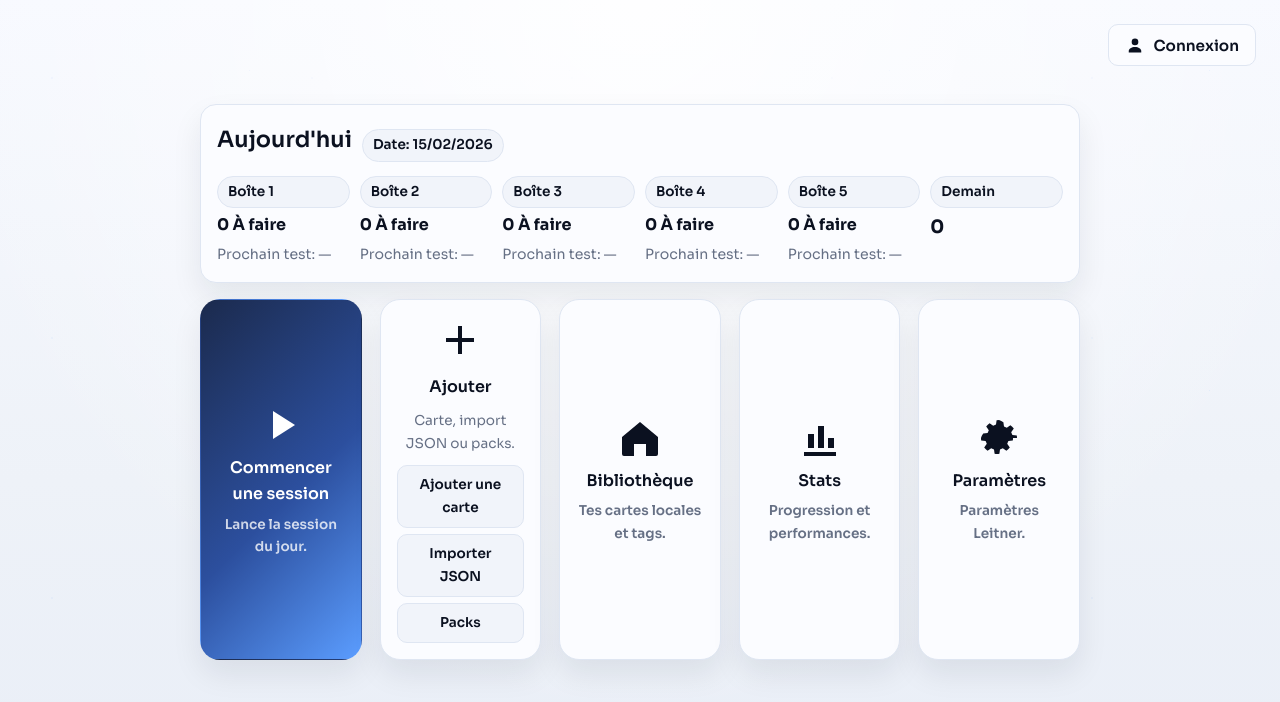
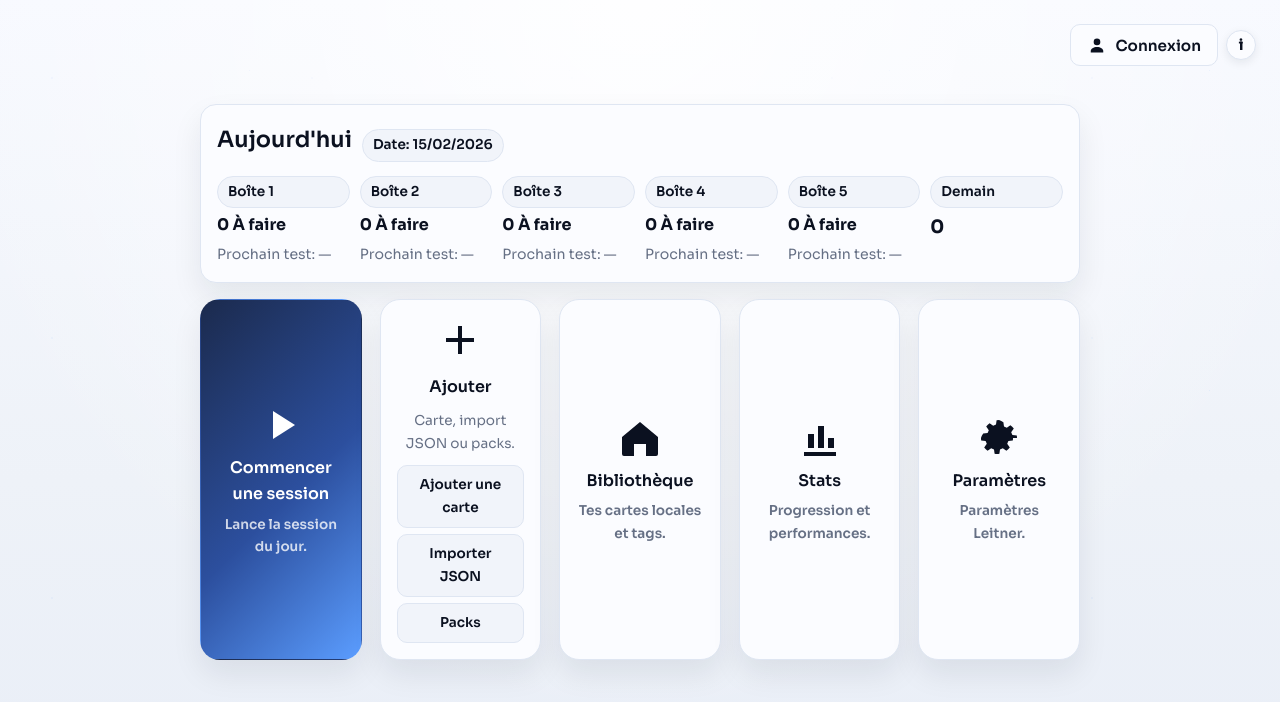
Before and after one commit to V0latix/Flashcards, a React (Vite) app: page / in a window 1280 px wide. Shown: the top 702 px of the page. Built offline with nearby package versions, Linux system fonts and the light colour scheme; no server answers; the database is empty.

Commit message:
Bouton info

```diff
--- a/src/components/AppShell.tsx
+++ b/src/components/AppShell.tsx
@@ -3,6 +3,7 @@ import { Link, useLocation } from 'react-router-dom'
 import AuthButton from '../auth/AuthButton'
 import { ChartIcon, HomeIcon, LibraryIcon, PlayIcon, PlusIcon, SettingsIcon } from './icons'
 import { useI18n } from '../i18n/useI18n'
+import LeitnerInfo from './LeitnerInfo'
 
 type AppShellProps = {
   children: React.ReactNode
@@ -101,6 +102,7 @@ function AppShell({ children }: AppShellProps) {
             <div className="auth-trigger">
               <AuthButton />
             </div>
+            <LeitnerInfo />
           </div>
         </header>
       ) : null}
--- /dev/null
+++ b/src/components/LeitnerInfo.tsx
@@ -0,0 +1,31 @@
+import { useI18n } from '../i18n/useI18n'
+
+function LeitnerInfo() {
+  const { t } = useI18n()
+
+  return (
+    <div className="leitner-info" tabIndex={0} aria-label={t('info.aria')}>
+      <span className="leitner-info-trigger" aria-hidden="true">
+        i
+      </span>
+      <div className="leitner-tooltip" role="tooltip">
+        <h3>{t('info.title')}</h3>
+        <p>{t('info.flashcard1')}</p>
+        <p>{t('info.flashcard2')}</p>
+        <p className="leitner-tooltip-subtitle">{t('info.leitnerTitle')}</p>
+        <p>{t('info.leitner1')}</p>
+        <ul>
+          <li>{t('info.box1')}</li>
+          <li>{t('info.box2')}</li>
+          <li>{t('info.box3')}</li>
+          <li>{t('info.box4')}</li>
+          <li>{t('info.box5')}</li>
+        </ul>
+        <p>{t('info.cadence')}</p>
+        <p>{t('info.why')}</p>
+      </div>
+    </div>
+  )
+}
+
+export default LeitnerInfo
--- a/src/i18n/translations.ts
+++ b/src/i18n/translations.ts
@@ -9,6 +9,24 @@ export const translations = {
       library: 'Bibliothèque',
       stats: 'Stats',
       settings: 'Paramètres'
+    },
+    info: {
+      aria: 'Aide: flashcards et méthode de Leitner',
+      title: 'Comment ça marche ?',
+      flashcard1: 'Une flashcard est une carte de révision: une question (recto) et une réponse (verso).',
+      flashcard2:
+        "Tu t'auto-interroges, tu essaies de répondre de mémoire, puis tu vérifies la réponse. Ce rappel actif renforce l'apprentissage.",
+      leitnerTitle: 'Principe des boîtes de Leitner',
+      leitner1:
+        'Les cartes sont rangées par niveau. Plus une carte est maîtrisée, plus elle est revue tard.',
+      box1: 'Boîte 1: nouvelles cartes ou cartes ratées, revues très souvent.',
+      box2: 'Boîte 2: cartes partiellement acquises, revues régulièrement.',
+      box3: 'Boîte 3: cartes plutôt solides, revues à intervalles plus longs.',
+      box4: 'Boîte 4: cartes bien retenues, revues peu souvent.',
+      box5: 'Boîte 5: cartes maîtrisées; elles passent en maintien.',
+      cadence: "Réponse correcte: la carte monte d'une boîte. Réponse incorrecte: elle redescend vers la boîte 1.",
+      why:
+        'Ce système concentre l’effort sur ce que tu oublies et espace les rappels sur ce que tu sais déjà, ce qui améliore la mémoire à long terme.'
     },
     actions: {
       addCard: 'Ajouter une carte',
@@ -218,6 +236,25 @@ export const translations = {
       stats: 'Stats',
       settings: 'Settings'
     },
+    info: {
+      aria: 'Help: flashcards and Leitner method',
+      title: 'How it works',
+      flashcard1: 'A flashcard is a study card: a question on the front and an answer on the back.',
+      flashcard2:
+        'You test yourself, try to answer from memory, then check the answer. This active recall strengthens learning.',
+      leitnerTitle: 'Leitner box method',
+      leitner1:
+        'Cards are grouped by level. The better a card is known, the less often it is reviewed.',
+      box1: 'Box 1: new or failed cards, reviewed very frequently.',
+      box2: 'Box 2: partly learned cards, reviewed regularly.',
+      box3: 'Box 3: fairly solid cards, reviewed at longer intervals.',
+      box4: 'Box 4: well retained cards, reviewed less often.',
+      box5: 'Box 5: mastered cards; they move to maintenance review.',
+      cadence:
+        'Correct answer: the card moves up one box. Incorrect answer: it drops back toward box 1.',
+      why:
+        'This system focuses effort on what you forget and spaces repetition for what you already know, which improves long-term memory.'
+    },
     actions: {
       addCard: 'Add a card',
       import: 'Import',
--- a/src/index.css
+++ b/src/index.css
@@ -237,6 +237,84 @@ ul {
   margin-left: auto;
   display: flex;
   align-items: center;
+}
+
+.leitner-info {
+  position: relative;
+  display: flex;
+  align-items: center;
+}
+
+.leitner-info-trigger {
+  width: 30px;
+  height: 30px;
+  border-radius: 999px;
+  border: 1px solid var(--border);
+  background: var(--surface);
+  color: var(--text);
+  display: inline-flex;
+  align-items: center;
+  justify-content: center;
+  font-weight: 700;
+  font-size: 0.95rem;
+  line-height: 1;
+  cursor: help;
+  box-shadow: 0 3px 10px rgba(15, 23, 42, 0.08);
+}
+
+.leitner-tooltip {
+  position: absolute;
+  top: calc(100% + 10px);
+  right: 0;
+  width: min(480px, calc(100vw - 36px));
+  padding: 14px 16px;
+  border-radius: 14px;
+  border: 1px solid var(--border);
+  background: var(--surface);
+  color: var(--text);
+  box-shadow: var(--shadow);
+  opacity: 0;
+  visibility: hidden;
+  transform: translateY(-6px);
+  transition:
+    opacity 0.15s ease,
+    transform 0.15s ease,
+    visibility 0.15s ease;
+  pointer-events: none;
+  z-index: 30;
+}
+
+.leitner-info:hover .leitner-tooltip,
+.leitner-info:focus-within .leitner-tooltip {
+  opacity: 1;
+  visibility: visible;
+  transform: translateY(0);
+}
+
+.leitner-tooltip h3 {
+  margin: 0 0 6px;
+  font-size: 1rem;
+}
+
+.leitner-tooltip p {
+  margin: 0 0 8px;
+  font-size: 0.9rem;
+  color: var(--text);
+}
+
+.leitner-tooltip ul {
+  margin: 0 0 8px;
+  padding-left: 18px;
+}
+
+.leitner-tooltip li {
+  margin-bottom: 4px;
+  font-size: 0.88rem;
+}
+
+.leitner-tooltip-subtitle {
+  margin-top: 10px;
+  font-weight: 700;
 }
 
 .auth-button {
@@ -672,6 +750,9 @@ ul {
   top: 24px;
   right: 24px;
   z-index: 2;
+  display: flex;
+  align-items: center;
+  gap: 8px;
 }
 
 .home-grid {
--- a/src/routes/Home.tsx
+++ b/src/routes/Home.tsx
@@ -1,6 +1,7 @@
 import { useEffect, useMemo, useState } from 'react'
 import { Link } from 'react-router-dom'
 import AuthButton from '../auth/AuthButton'
+import LeitnerInfo from '../components/LeitnerInfo'
 import { ChartIcon, HomeIcon, PlayIcon, PlusIcon, SettingsIcon } from '../components/icons'
 import db from '../db'
 import type { ReviewState } from '../db/types'
@@ -146,6 +147,7 @@ function Home() {
     <main className="home-hero">
       <div className="home-account">
         <AuthButton className="btn btn-secondary auth-button" />
+        <LeitnerInfo />
       </div>
       <section className="home-summary card section" aria-label={t('labels.boxes')}>
         <div className="panel-header">
```
